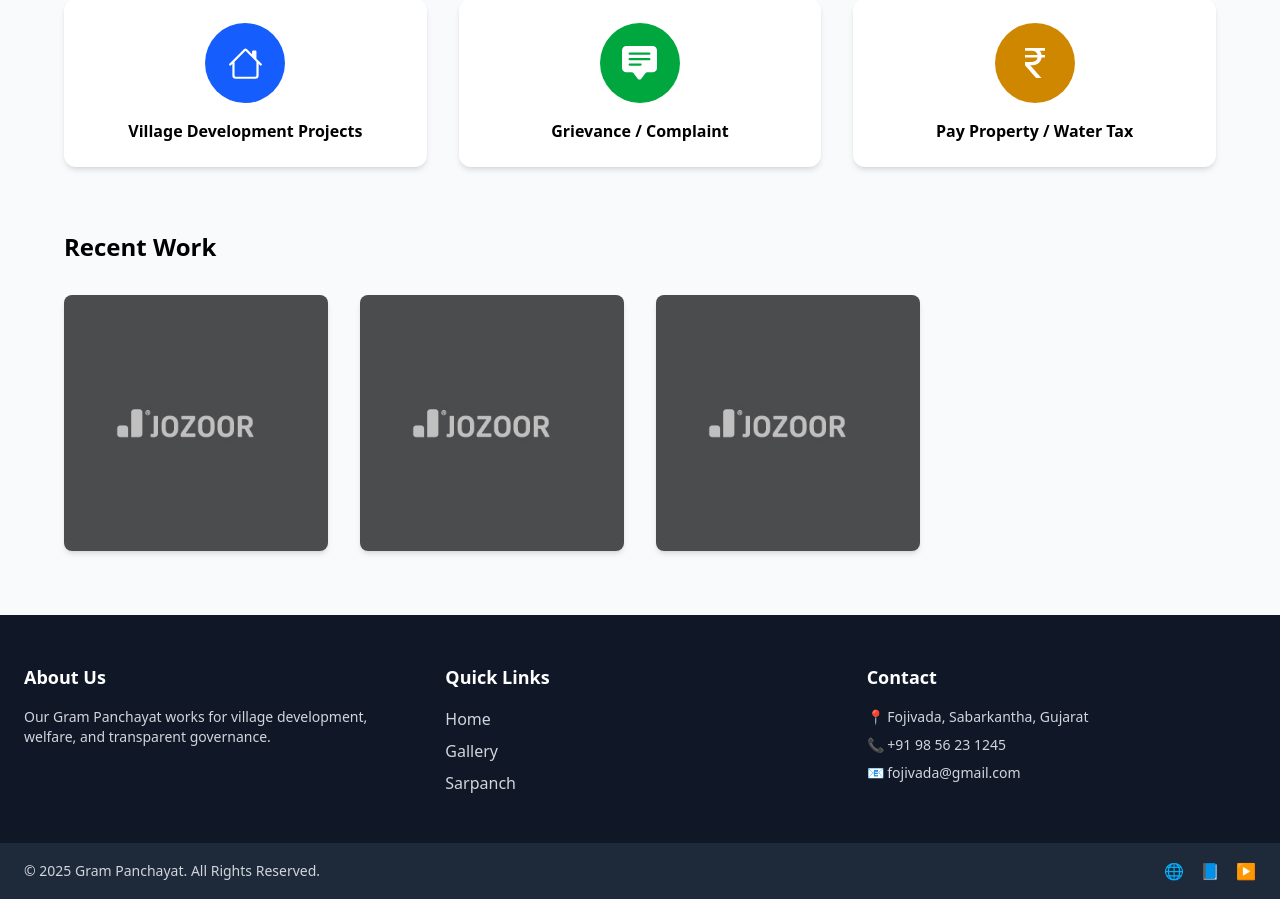
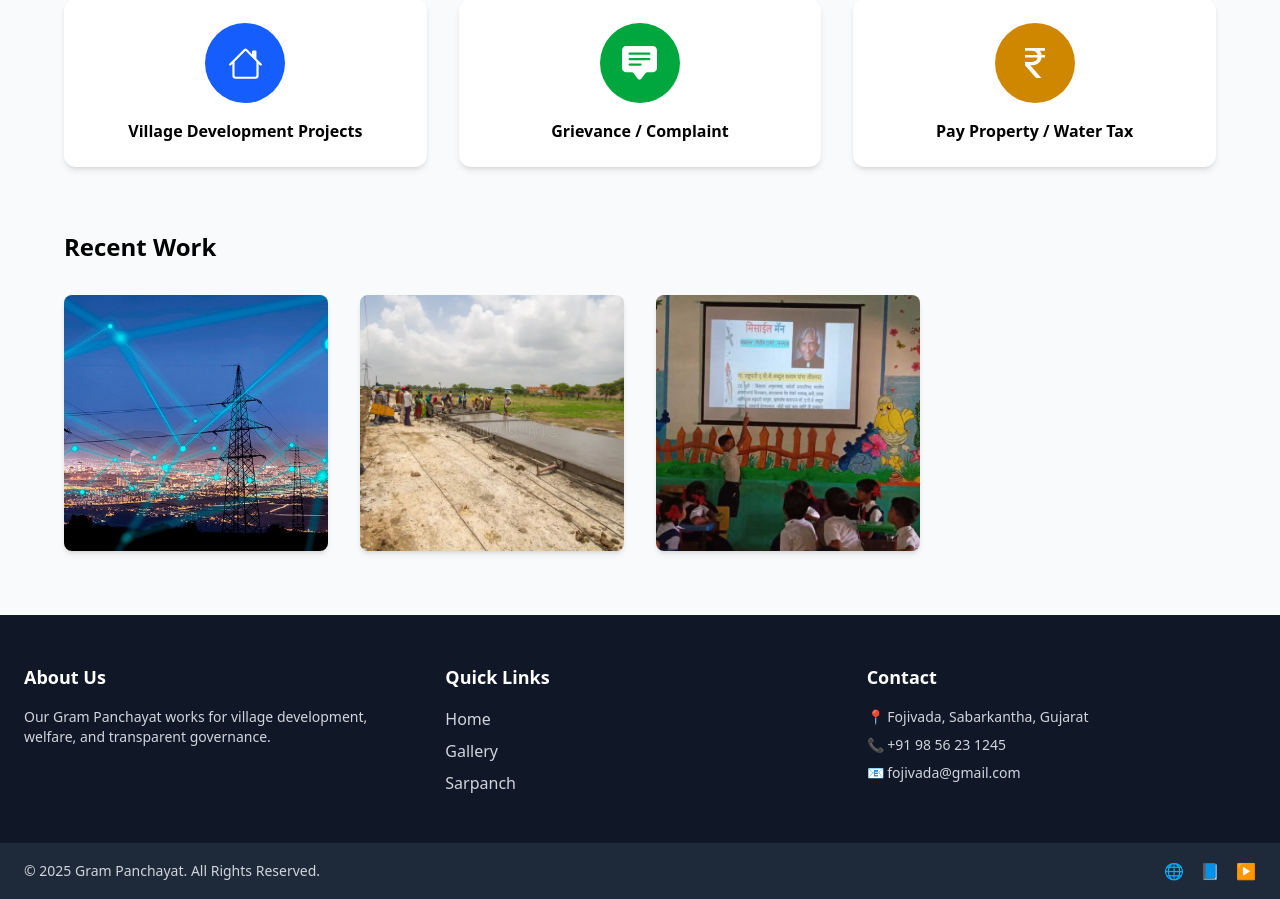
Before and after one commit to Sandip-2006/online-gram-panchayat, a Django app: page / in a window 1280 px wide. Shown: the part 1361-2260 px from the top of the page. Run offline with Django 5.2, Linux system fonts and the light colour scheme; some libraries are stand-ins or nearby versions.

Commit message:
include about page and adding proper links

```diff
--- a/gram_panchayat/templates/index.html
+++ b/gram_panchayat/templates/index.html
@@ -76,33 +76,40 @@
 
     <div class="grid grid-cols-1 md:grid-cols-3 gap-8 text-center">
       <!-- Service 1 -->
+
       <div class="p-6 bg-white shadow-md rounded-xl hover:shadow-lg transition">
+        <a href="{% url 'Infrastructure' %}">
         <div class="w-20 h-20 mx-auto flex items-center justify-center bg-blue-600 text-white rounded-full mb-4">
           <svg xmlns="http://www.w3.org/2000/svg" width="35" height="35" fill="currentColor" class="bi bi-house" viewBox="0 0 16 16">
             <path d="M8.707 1.5a1 1 0 0 0-1.414 0L.646 8.146a.5.5 0 0 0 .708.708L2 8.207V13.5A1.5 1.5 0 0 0 3.5 15h9a1.5 1.5 0 0 0 1.5-1.5V8.207l.646.647a.5.5 0 0 0 .708-.708L13 5.793V2.5a.5.5 0 0 0-.5-.5h-1a.5.5 0 0 0-.5.5v1.293zM13 7.207V13.5a.5.5 0 0 1-.5.5h-9a.5.5 0 0 1-.5-.5V7.207l5-5z"/>
           </svg>
         </div>
         <h3 class="font-semibold"><a href="#">Village Development Projects</a></h3>
+        </a>
       </div>
 
       <!-- Service 2 -->
+      <a href="{% url 'complain' %}">
       <div class="p-6 bg-white shadow-md rounded-xl hover:shadow-lg transition">
         <div class="w-20 h-20 mx-auto flex items-center justify-center bg-green-600 text-white rounded-full mb-4">
          <svg xmlns="http://www.w3.org/2000/svg" width="35" height="35" fill="currentColor" class="bi bi-chat-square-text-fill" viewBox="0 0 16 16">
             <path d="M0 2a2 2 0 0 1 2-2h12a2 2 0 0 1 2 2v8a2 2 0 0 1-2 2h-2.5a1 1 0 0 0-.8.4l-1.9 2.533a1 1 0 0 1-1.6 0L5.3 12.4a1 1 0 0 0-.8-.4H2a2 2 0 0 1-2-2zm3.5 1a.5.5 0 0 0 0 1h9a.5.5 0 0 0 0-1zm0 2.5a.5.5 0 0 0 0 1h9a.5.5 0 0 0 0-1zm0 2.5a.5.5 0 0 0 0 1h5a.5.5 0 0 0 0-1z"/>
         </svg>
         </div>
-        <h3 class="font-semibold"><a href="{% url 'complain' %}">Grievance / Complaint</a></h3>
+        <h3 class="font-semibold">Grievance / Complaint</h3>
       </div>
+      </a>
 
       <!-- Service 3 -->
       <div class="p-6 bg-white shadow-md rounded-xl hover:shadow-lg transition">
+        <a href="{% url 'complain' %}">
         <div class="w-20 h-20 mx-auto flex items-center justify-center bg-yellow-600 text-white rounded-full mb-4">
           <svg xmlns="http://www.w3.org/2000/svg" class="w-10 h-10" fill="currentColor" viewBox="0 0 16 16">
             <path d="M4 3.06h2.726c1.22 0 2.12.575 2.325 1.724H4v1.051h5.051C8.855 7.001 8 7.558 6.788 7.558H4v1.317L8.437 14h2.11L6.095 8.884h.855c2.316-.018 3.465-1.476 3.688-3.049H12V4.784h-1.345c-.08-.778-.357-1.335-.793-1.732H12V2H4z" />
           </svg>
         </div>
         <h3 class="font-semibold"><a href="#">Pay Property / Water Tax</a></h3>
+      </a>
       </div>
     </div>
   </div>
@@ -112,35 +119,42 @@
     <h3 class="text-2xl font-bold mb-8">Recent Work</h3>
     <div class="grid grid-cols-1 md:grid-cols-4 gap-8">
       <!-- Work item -->
+       <a href="{% url 'Infrastructure' %}">
       <div class="relative group overflow-hidden rounded-lg shadow-md">
-        <img src="{% static 'images/img/portfolio/thumb-1.jpg' %}" alt="" class="w-full h-64 object-cover group-hover:scale-105 transition-transform" />
+        <img src="{% static 'images/electri.jpg' %}" alt="" class="w-full h-64 object-cover group-hover:scale-105 transition-transform" />
         <div class="absolute inset-0 bg-black/50 opacity-0 group-hover:opacity-100 flex items-center justify-center text-white transition">
           <div>
-            <h3 class="text-lg font-semibold">Hey this is as</h3>
-            <p class="text-sm">Illustration, 3d</p>
+            <h3 class="text-lg font-semibold">Electricity is vital for development.</h3>
+            <p class="text-sm">Electricity Supply Project</p>
           </div>
         </div>
       </div>
+      </a>
 
+      <a href="{% url 'development' %}">
       <div class="relative group overflow-hidden rounded-lg shadow-md">
-        <img src="{% static 'images/img/portfolio/thumb-2.jpg' %}" alt="" class="w-full h-64 object-cover group-hover:scale-105 transition-transform" />
+        <img src="{% static 'images/road.webp' %}" alt="" class="w-full h-64 object-cover group-hover:scale-105 transition-transform" />
         <div class="absolute inset-0 bg-black/50 opacity-0 group-hover:opacity-100 flex items-center justify-center text-white transition">
           <div>
-            <h3 class="text-lg font-semibold">Apple Creative</h3>
-            <p class="text-sm">Illustration, 3d</p>
+            <h3 class="text-lg font-semibold">Road Development</h3>
+            <p class="text-sm">Nirmal Gram Project yojana</p>
           </div>
         </div>
       </div>
+    </a>
 
+      <a href="{% url 'development' %}">
       <div class="relative group overflow-hidden rounded-lg shadow-md">
-        <img src="{% static 'images/img/portfolio/thumb-3.jpg' %}" alt="" class="w-full h-64 object-cover group-hover:scale-105 transition-transform" />
+        <img src="{% static 'images/Education.jpg' %}" alt="" class="w-full h-64 object-cover group-hover:scale-105 transition-transform" />
         <div class="absolute inset-0 bg-black/50 opacity-0 group-hover:opacity-100 flex items-center justify-center text-white transition">
           <div>
-            <h3 class="text-lg font-semibold">Apple Creative</h3>
-            <p class="text-sm">Illustration, 3d</p>
+            <h3 class="text-lg font-semibold">Education Development</h3>
+            <p class="text-sm">New Village School</p>
           </div>
         </div>
       </div>
+      </a>
+
     </div>
   </div>
 
--- a/gram_panchayat/templates/layout.html
+++ b/gram_panchayat/templates/layout.html
@@ -37,7 +37,7 @@
         <!-- Desktop Menu -->
         <div class="hidden md:flex items-center space-x-6">
           <a href="{% url 'home' %}" class="text-gray-700 hover:text-blue-600">Home</a>
-          <a href="#" class="text-gray-700 hover:text-blue-600">About</a>
+          <a href="{% url 'about' %}" class="text-gray-700 hover:text-blue-600">About</a>
 
           <!-- Schemes Dropdown -->
           <div class="relative">
--- a/gram_panchayat/urls.py
+++ b/gram_panchayat/urls.py
@@ -5,6 +5,7 @@ from . import views
 urlpatterns = [
     path('',views.index,name="home"),
     path('complain/',views.complain,name="complain"),
+    path('about/',views.about,name="about"),
     path('contact/',views.contact,name="contact"),
     path('gallery/',views.gallery,name="gallery"),
     path('sarpanch/',views.sarpanch,name="sarpanch"),
@@ -19,7 +20,7 @@ urlpatterns = [
     path('Infrastructure/', views.Infrastructure, name="Infrastructure"),
 
     # robots.txt dont touch the below line
-    path("robots.txt", views.robots_txt, name="robots"),
+    # path("robots.txt", views.robots_txt, name="robots"),
 
     path('<str:page_type>/', views.staff_member, name="staff_member"),
 ]
--- a/gram_panchayat/views.py
+++ b/gram_panchayat/views.py
@@ -7,6 +7,9 @@ def index(request):
 
 def complain(request):
     return render(request, "complain.html")
+
+def about(request):
+    return render(request, "about.html")
 
 def gallery(request):
     return render(request, "gallery.html")
@@ -72,17 +75,17 @@ def Infrastructure(request):
 # dont touch this file its for robots.txt
 from django.http import HttpResponse
 
-def robots_txt(request):
-    content = """
-    User-agent: *
-    Disallow: /admin/
-    Disallow: /static/
-    Disallow: /media/
-    Disallow: /__reload__/
-    Disallow: /accounts/
-    Disallow: /complain/
-    Disallow: /staff/
+# def robots_txt(request):
+#     content = """
+#     User-agent: *
+#     Disallow: /admin/
+#     Disallow: /static/
+#     Disallow: /media/
+#     Disallow: /__reload__/
+#     Disallow: /accounts/
+#     Disallow: /complain/
+#     Disallow: /staff/
 
-    Sitemap: https://yourdomain.com/sitemap.xml
-    """
-    return HttpResponse(content, content_type="text/plain")
+#     Sitemap: https://yourdomain.com/sitemap.xml
+#     """
+#     return HttpResponse(content, content_type="text/plain")
--- a/theme/static/css/dist/styles.css
+++ b/theme/static/css/dist/styles.css
@@ -15,6 +15,7 @@
     --color-blue-600: oklch(54.6% 0.245 262.881);
     --color-blue-700: oklch(48.8% 0.243 264.376);
     --color-indigo-500: oklch(58.5% 0.233 277.117);
+    --color-indigo-700: oklch(45.7% 0.24 277.023);
     --color-slate-100: oklch(96.8% 0.007 247.896);
     --color-gray-50: oklch(98.5% 0.002 247.839);
     --color-gray-100: oklch(96.7% 0.003 264.542);
@@ -2447,6 +2448,18 @@
   .bg-yellow-600 {
     background-color: var(--color-yellow-600);
   }
+  .bg-gradient-to-r {
+    --tw-gradient-position: to right in oklab;
+    background-image: linear-gradient(var(--tw-gradient-stops));
+  }
+  .from-blue-600 {
+    --tw-gradient-from: var(--color-blue-600);
+    --tw-gradient-stops: var(--tw-gradient-via-stops, var(--tw-gradient-position), var(--tw-gradient-from) var(--tw-gradient-from-position), var(--tw-gradient-to) var(--tw-gradient-to-position));
+  }
+  .to-indigo-700 {
+    --tw-gradient-to: var(--color-indigo-700);
+    --tw-gradient-stops: var(--tw-gradient-via-stops, var(--tw-gradient-position), var(--tw-gradient-from) var(--tw-gradient-from-position), var(--tw-gradient-to) var(--tw-gradient-to-position));
+  }
   .object-cover {
     object-fit: cover;
   }
@@ -2512,9 +2525,6 @@
   }
   .text-left {
     text-align: left;
-  }
-  .font-sans {
-    font-family: var(--font-sans);
   }
   .font-serif {
     font-family: var(--font-serif);
@@ -2618,6 +2628,9 @@
   }
   .uppercase {
     text-transform: uppercase;
+  }
+  .italic {
+    font-style: italic;
   }
   .opacity-0 {
     opacity: 0%;
@@ -2925,6 +2938,12 @@
     .md\:text-5xl {
       font-size: var(--text-5xl);
       line-height: var(--tw-leading, var(--text-5xl--line-height));
+    }
+  }
+  @media (width >= 48rem) {
+    .md\:text-xl {
+      font-size: var(--text-xl);
+      line-height: var(--tw-leading, var(--text-xl--line-height));
     }
   }
   @media (width >= 64rem) {
@@ -3237,6 +3256,48 @@
   inherits: false;
   initial-value: solid;
 }
+@property --tw-gradient-position {
+  syntax: "*";
+  inherits: false;
+}
+@property --tw-gradient-from {
+  syntax: "<color>";
+  inherits: false;
+  initial-value: #0000;
+}
+@property --tw-gradient-via {
+  syntax: "<color>";
+  inherits: false;
+  initial-value: #0000;
+}
+@property --tw-gradient-to {
+  syntax: "<color>";
+  inherits: false;
+  initial-value: #0000;
+}
+@property --tw-gradient-stops {
+  syntax: "*";
+  inherits: false;
+}
+@property --tw-gradient-via-stops {
+  syntax: "*";
+  inherits: false;
+}
+@property --tw-gradient-from-position {
+  syntax: "<length-percentage>";
+  inherits: false;
+  initial-value: 0%;
+}
+@property --tw-gradient-via-position {
+  syntax: "<length-percentage>";
+  inherits: false;
+  initial-value: 50%;
+}
+@property --tw-gradient-to-position {
+  syntax: "<length-percentage>";
+  inherits: false;
+  initial-value: 100%;
+}
 @property --tw-leading {
   syntax: "*";
   inherits: false;
@@ -3405,6 +3466,15 @@
       --tw-space-x-reverse: 0;
       --tw-divide-y-reverse: 0;
       --tw-border-style: solid;
+      --tw-gradient-position: initial;
+      --tw-gradient-from: #0000;
+      --tw-gradient-via: #0000;
+      --tw-gradient-to: #0000;
+      --tw-gradient-stops: initial;
+      --tw-gradient-via-stops: initial;
+      --tw-gradient-from-position: 0%;
+      --tw-gradient-via-position: 50%;
+      --tw-gradient-to-position: 100%;
       --tw-leading: initial;
       --tw-font-weight: initial;
       --tw-tracking: initial;
```
Also changed, not shown: gram_panchayat/templates/Infrastructure.html (+10 -0 lines), gram_panchayat/templates/about.html (added, +81 -0 lines), project/settings.py (+10 -10 lines).
